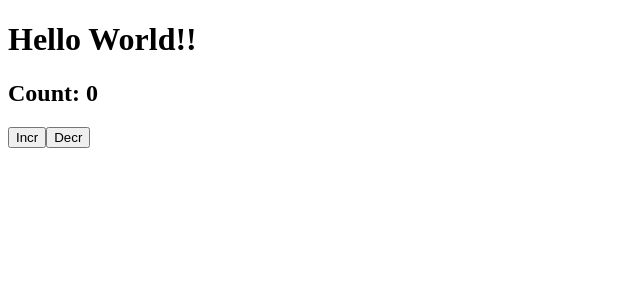
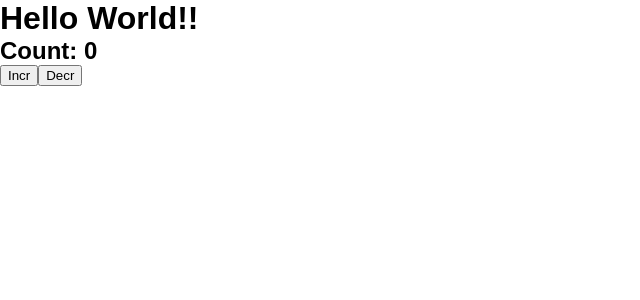
Before and after one commit to patilkunal/egghead-react-boilerplate, a React app: page / in a window 1280 px wide. Shown: the top 300 px of the page, without its empty margins (0-640 px from the left). Built offline with nearby package versions, Linux system fonts and the light colour scheme.

Commit message:
Use CSS styles in app and update babel to compile them

```diff
--- a/package.json
+++ b/package.json
@@ -26,7 +26,9 @@
     "@babel/preset-env": "^7.2.0",
     "@babel/preset-react": "^7.0.0",
     "babel-loader": "^8.0.4",
+    "css-loader": "^2.0.1",
     "html-webpack-plugin": "^3.2.0",
+    "style-loader": "^0.23.1",
     "webpack": "^4.28.0",
     "webpack-cli": "^3.1.2",
     "webpack-dev-server": "^3.1.10",
--- a/src/index.js
+++ b/src/index.js
@@ -1,5 +1,6 @@
 import React from 'react'
 import ReactDOM from 'react-dom'
 import App from './App'
+import './styles.css'
 
 ReactDOM.render(<App/>, document.getElementById('app'))
--- /dev/null
+++ b/src/styles.css
@@ -0,0 +1,35 @@
+html {
+    box-sizing: border-box;
+    font-size: 16px;
+    font-family: sans-serif;
+}
+
+*,
+*:before,
+*:after {
+    box-sizing: inherit;
+}
+
+body,
+h1,
+h2,
+h3,
+h4,
+h5,
+h6,
+p,
+ol,
+ul {
+  margin: 0;
+  padding: 0;
+}
+
+ol,
+ul {
+  list-style: none;
+}
+
+img {
+  max-width: 100%;
+  height: auto;
+}
--- a/webpack.config.base.js
+++ b/webpack.config.base.js
@@ -17,6 +17,11 @@
                     presets: ['@babel/preset-env', '@babel/preset-react'],
                     plugins: ['@babel/plugin-proposal-class-properties']
                 }
+            },
+            {
+                test: /\.css$/,
+                use: ['style-loader', 'css-loader'],
+                exclude: /node_modules/
             }
         ]
     },
```
Also changed, not shown: 2 other files (tests, documents, lock files or other folders).
